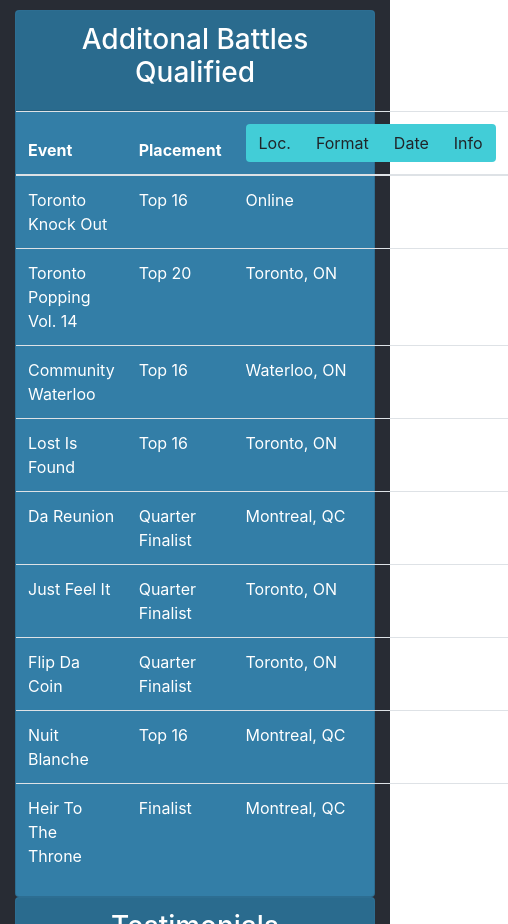
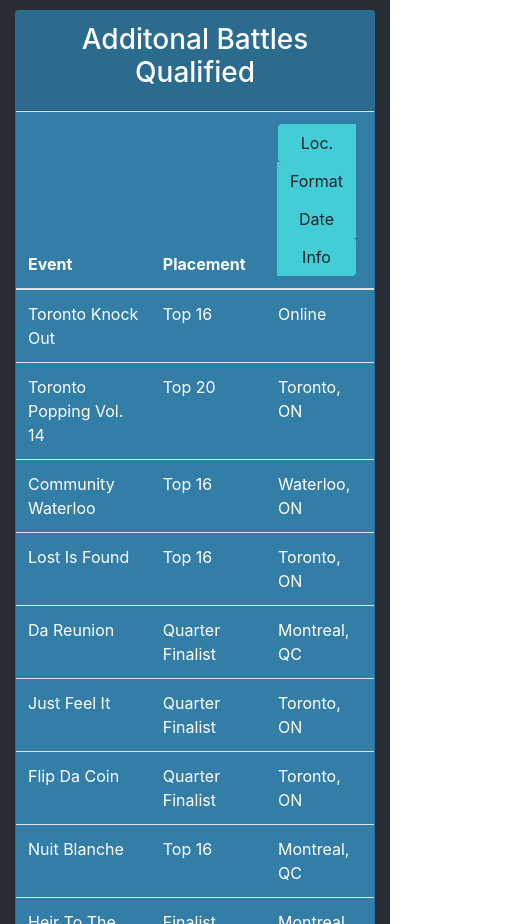
Before and after one commit to keithdang/portfolio, a React (Create React App) app: page /dance in a window 390 px wide. Shown: the part 2060-2984 px from the top of the page, 508 px wide, since content can reach past the window. Built offline with nearby package versions, Linux system fonts and the light colour scheme.

Commit message:
Panel Button bug

```diff
--- a/src/components/common/Common.css
+++ b/src/components/common/Common.css
@@ -7,7 +7,7 @@
 }
 
 @media (max-width: 776px) {
-  /* .panel-button {
+  .panel-button {
     display: inline-grid;
-  } */
+  }
 }
--- a/src/components/common/PanelButton.tsx
+++ b/src/components/common/PanelButton.tsx
@@ -1,6 +1,6 @@
 import { ButtonProps } from "../../lib/interfaces"
 
-const PanelButton:React.FC<{ obj: ButtonProps[], thefunc(x:string): void }> = (props) => {
+const PanelButton:React.FC<{ obj: ButtonProps[], thefunc(x:string): void, style: boolean}> = (props) => {
     const buttonStyle = "btn button-color"
     const theButton = (item: ButtonProps) =>{
         if(item.hoverEnter && item.hoverLeave){
@@ -30,7 +30,7 @@ const PanelButton:React.FC<{ obj: ButtonProps[], thefunc(x:string): void }> = (p
         }
     }
 
-    return <div className="btn-group panel-button" role="group">
+    return <div className={props.style ? "btn-group panel-button":"btn-group"} role="group">
             {props.obj.map(item => {
                 return theButton(item)
             })}
--- a/src/components/dance/DanceCard.tsx
+++ b/src/components/dance/DanceCard.tsx
@@ -52,7 +52,7 @@ const DanceCard:React.FC<{ obj: DanceCardProps }> = (props) => {
             <div className="row dance-row-header">
                 <h4 className="col-sm-10">{props.obj.event}</h4>
                 <div className="col-sm-2 rightAlign">
-                    <PanelButton obj={buttonProp} thefunc={setCardState}/>
+                    <PanelButton obj={buttonProp} thefunc={setCardState} style={false}/>
                 </div>
             </div>
         </div>
--- a/src/components/dance/OtherDanceBattles.tsx
+++ b/src/components/dance/OtherDanceBattles.tsx
@@ -43,7 +43,7 @@ const OtherDanceBattles:React.FC = () => {
                 <tr>
                     <th scope="col">Event</th>
                     <th scope="col">Placement</th>
-                    <th scope="col">{<PanelButton obj={buttonProp} thefunc={setColumnState}/>}</th>
+                    <th scope="col">{<PanelButton obj={buttonProp} thefunc={setColumnState} style={true}/>}</th>
                 </tr>
             </thead>
             <tbody>
--- a/src/components/project/ProjectCard.tsx
+++ b/src/components/project/ProjectCard.tsx
@@ -73,7 +73,7 @@ const ProjectCard:React.FC<{ obj: ProjectCardProps }> = (props) => {
             }
 
                 <div className="col-md-6 rightAlign">
-                    <PanelButton obj={buttonProp} thefunc={setCardState}/>
+                    <PanelButton obj={buttonProp} thefunc={setCardState} style={false}/>
                 </div>
             </div>
         </div>
```
Also changed, not shown: 1 other file (tests, documents, lock files or other folders).
